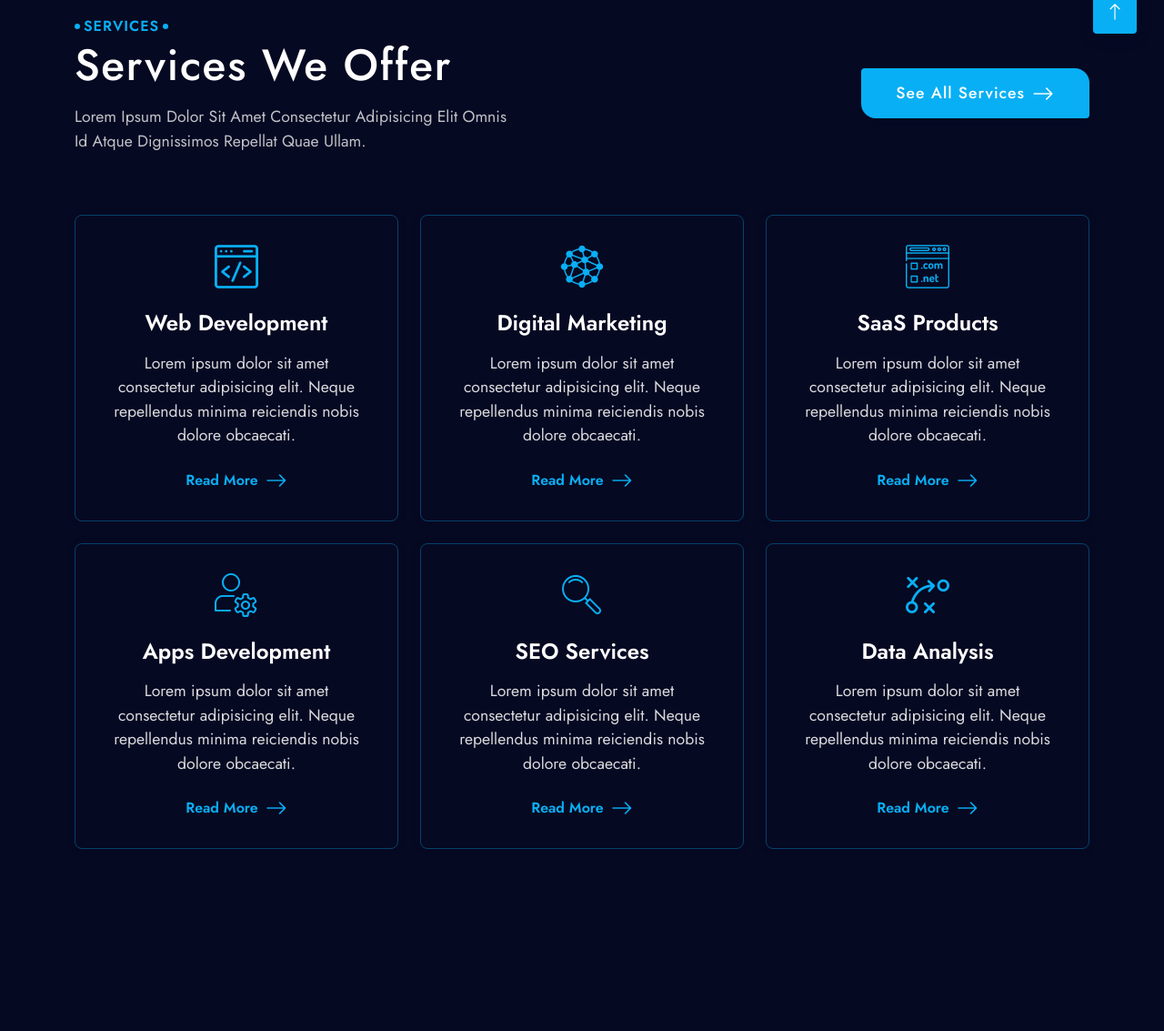
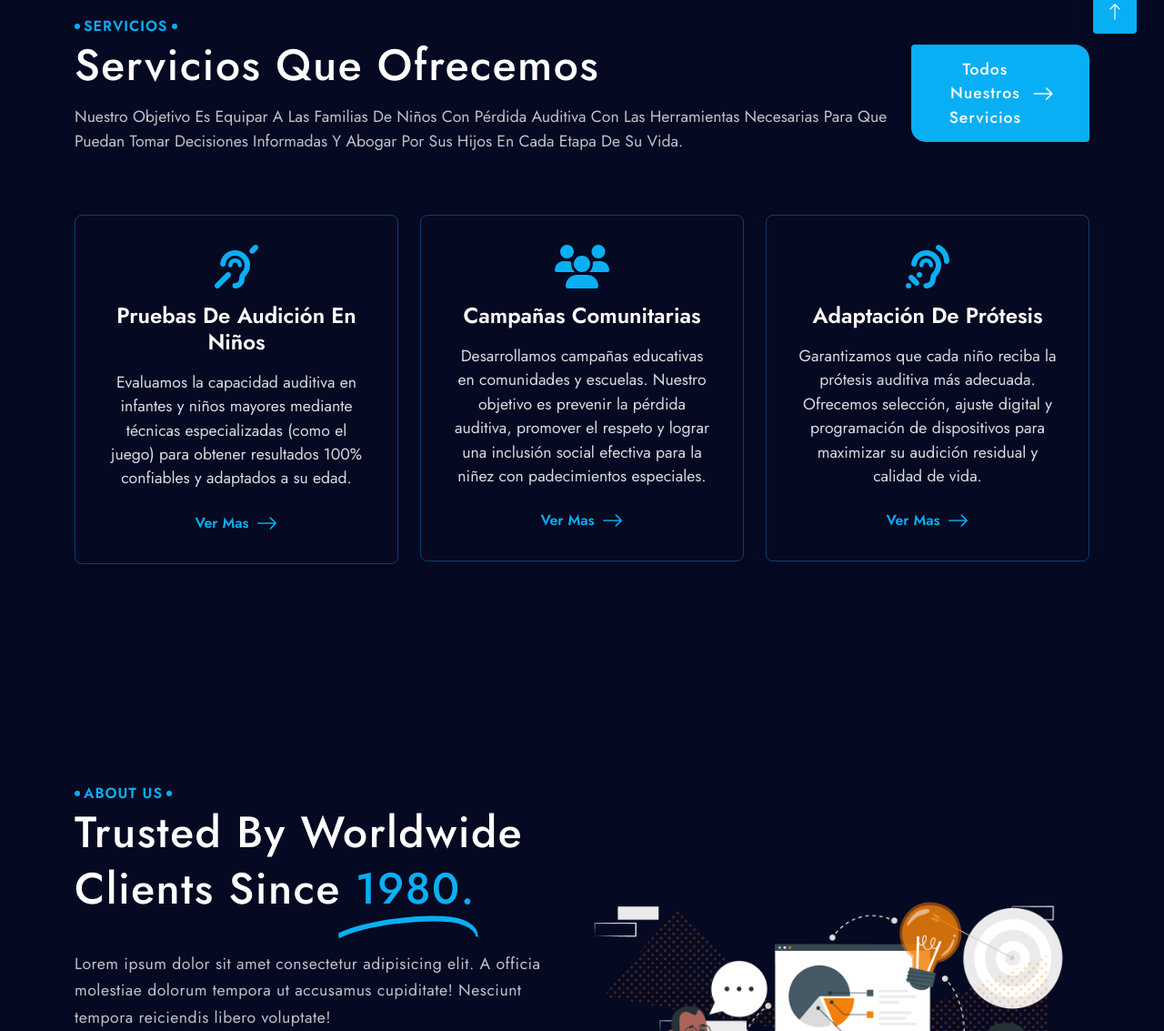
Before and after one commit to Ale1102/Fusninpe, a plain HTML site: page html/index.html in a window 1280 px wide. Shown: the part 863-1996 px from the top of the page at 91% size. Drawn offline with Linux system fonts and the light colour scheme; files whose address does not match are found by name.

Commit message:
Segundo cambio
Sección de servicios

```diff
--- a/html/index.html
+++ b/html/index.html
@@ -161,7 +161,7 @@
                         <p class="slide-subtitle ">Detección Temprana de Sordera + Servicios de Intervención Temprana = <strong>Desarrollo Normal del Habla y Lenguaje.</strong></p>
                       </div>
                       <div class="col-12   ">
-                        <div class="cta-links-area"><a class=" btn-solid cta-link cta-link-primary  " href="#0">Donar Ahora</a><a class=" btn-outline cta-link  " href="#0">Ver Nuestro Impacto      </a></div>
+                        <div class="cta-links-area"><a class=" btn-solid cta-link cta-link-primary  " href="#0">Mas Información</a></div>
                       </div>
                     </div>
                   </div>
@@ -169,7 +169,7 @@
               </div>
             </div>
           </div>
-          <!--first slide (primer diapositiva) -->
+          <!--Second slite (Segunda diapositiva) -->
           <div class="swiper-slide">
             <div class="slide-bg-img" data-bg-img="https://fusninpe.org/wp-content/themes/fusninpe-Child/assets/images/sliders/200325/slide_01.png">
               <div class="overlay-gradient-color"></div>
@@ -216,7 +216,7 @@
               </div>
             </div>
           </div>
-          <!--second slide (segunda diapositiva) -->
+          <!--third slide (tercera diapositiva) -->
           <div class="swiper-slide">
             <div class="slide-bg-img" data-bg-img="https://fusninpe.org/wp-content/themes/fusninpe-Child/assets/images/sliders/200325/slide_02.png">
               <div class="overlay-gradient-color "></div>
@@ -256,7 +256,7 @@
               </div>
             </div>
           </div>
-          <!--third slide (tercera diapositiva) -->
+          <!--fourd slide (Cuarta diapositiva) -->
           <div class="swiper-slide">
             <div class="slide-bg-img" data-bg-img="https://fusninpe.org/wp-content/themes/fusninpe-Child/assets/images/sliders/200325/slide_03.png">
               <div class="overlay-gradient-color"></div>
@@ -321,80 +321,48 @@
     <section class="services services-boxed mega-section  " id="services">
       <div class="container">
         <div class="sec-heading  ">
-          <div class="content-area"><span class=" pre-title       wow fadeInUp " data-wow-delay=".2s">services</span>
-            <h2 class=" title    wow fadeInUp" data-wow-delay=".4s"><span class='hollow-text'>services</span> we offer</h2>
-            <p class="subtitle   wow fadeInUp " data-wow-delay=".6s">Lorem ipsum dolor sit amet consectetur adipisicing elit Omnis <br>id atque  dignissimos repellat quae ullam.</p>
+          <div class="content-area"><span class=" pre-title       wow fadeInUp " data-wow-delay=".2s">servicios </span>
+            <h2 class=" title    wow fadeInUp" data-wow-delay=".4s"><span class='hollow-text'>servicios</span> que ofrecemos</h2>
+            <p class="subtitle   wow fadeInUp " data-wow-delay=".6s">Nuestro objetivo es equipar a las familias de niños con pérdida auditiva con las herramientas necesarias para que puedan tomar decisiones informadas y abogar por sus hijos en cada etapa de su vida.</p>
           </div>
-          <div class=" cta-area   wow fadeInUp" data-wow-delay=".8s"><a class="cta-btn btn-solid    ">see all services <i class="bi bi-arrow-right icon "></i></a></div>
+          <div class=" cta-area   wow fadeInUp" data-wow-delay=".8s"><a class="cta-btn btn-solid    ">Todos Nuestros Servicios <i class="bi bi-arrow-right icon "></i></a></div>
         </div>
         <div class="row gx-4 gy-4 services-row text-center">
           <div class="col-12 col-md-6  col-lg-4 mx-auto ">
             <!--Start First service box (Inicio de la primera caja de servicio) -->
             <div class="box service-box  wow fadeInUp reveal-start" data-wow-offset="0" data-wow-delay=".1s">
-              <div class="service-icon"><i class="flaticon-web-development font-icon"></i></div><span class="service-num hollow-text">1    </span>
+              <div class="service-icon"><i class="fas fa-ear-deaf font-icon"></i></div><span class="service-num hollow-text">1    </span>
               <div class="service-content">
-                <h3 class="service-title">web development</h3>
-                <p class="service-text">Lorem ipsum dolor sit amet consectetur adipisicing elit. Neque repellendus minima reiciendis nobis dolore obcaecati.</p>
-              </div><a class="read-more" href="service-single.html">read more<i class="bi bi-arrow-right icon "></i></a>
+                <h3 class="service-title">Pruebas de Audición en Niños</h3>
+                <p class="service-text">Evaluamos la capacidad auditiva en infantes y niños mayores mediante técnicas especializadas (como el juego) para obtener resultados 100% confiables y adaptados a su edad.</p>
+              </div><a class="read-more" href="service-single.html">Ver mas<i class="bi bi-arrow-right icon "></i></a>
             </div>
             <!-- End First service box (Fin de la primera caja de servicio) -->
           </div>
           <div class="col-12 col-md-6  col-lg-4 mx-auto ">
-            <!--Start Second service box (Inicio de la segunda caja de servicio) -->
-            <div class="box service-box  wow fadeInUp reveal-start" data-wow-offset="0" data-wow-delay=".2s">
-              <div class="service-icon"><i class="flaticon-nanotechnology font-icon"></i></div><span class="service-num hollow-text">2    </span>
+            <!--Start 5th service box (Inicio de la quinta caja de servicio) -->
+            <div class="box service-box  wow fadeInUp reveal-start" data-wow-offset="0" data-wow-delay=".5s">
+              <div class="service-icon"><i class="fa-solid fa-users font-icon"></i></div><span class="service-num hollow-text">5    </span>
               <div class="service-content">
-                <h3 class="service-title">Digital Marketing</h3>
-                <p class="service-text">Lorem ipsum dolor sit amet consectetur adipisicing elit. Neque repellendus minima reiciendis nobis dolore obcaecati.</p>
-              </div><a class="read-more" href="service-single.html">read more<i class="bi bi-arrow-right icon "></i></a>
+                <h3 class="service-title">Campañas Comunitarias</h3>
+                <p class="service-text">Desarrollamos campañas educativas en comunidades y escuelas. Nuestro objetivo es prevenir la pérdida auditiva, promover el respeto y lograr una inclusión social efectiva para la niñez con padecimientos especiales.</p>
+              </div><a class="read-more" href="service-single.html">Ver mas<i class="bi bi-arrow-right icon "></i></a>
             </div>
-            <!-- End Second service box (Fin de la segunda caja de servicio) -->
+            <!-- End 5th service box (Fin de la quinta caja de servicio) -->
           </div>
           <div class="col-12 col-md-6  col-lg-4 mx-auto  ">
             <!--Start Third service box (Inicio de la tercera caja de servicio) -->
             <div class="box service-box  wow fadeInUp reveal-start" data-wow-offset="0" data-wow-delay=".3s">
-              <div class="service-icon"><i class="flaticon-web-domain font-icon"></i></div><span class="service-num hollow-text">3    </span>
+              <div class="service-icon"><i class="fa-solid fa-ear-listen font-icon"></i></div><span class="service-num hollow-text">3    </span>
               <div class="service-content">
-                <h3 class="service-title">SaaS products </h3>
-                <p class="service-text">Lorem ipsum dolor sit amet consectetur adipisicing elit. Neque repellendus minima reiciendis nobis dolore obcaecati.</p>
-              </div><a class="read-more" href="service-single.html">read more<i class="bi bi-arrow-right icon "></i></a>
+                <h3 class="service-title">Adaptación de Prótesis </h3>
+                <p class="service-text">Garantizamos que cada niño reciba la prótesis auditiva más adecuada. Ofrecemos selección, ajuste digital y programación de dispositivos para maximizar su audición residual y calidad de vida.</p>
+              </div><a class="read-more" href="service-single.html">Ver mas<i class="bi bi-arrow-right icon "></i></a>
             </div>
             <!-- End Third service box (Fin de la tercera caja de servicio) -->
           </div>
-          <div class="col-12 col-md-6  col-lg-4 mx-auto  ">
-            <!--Start fourth service box (Inicio de la cuarta caja de servicio) -->
-            <div class="box service-box  wow fadeInUp reveal-start" data-wow-offset="0" data-wow-delay=".4s">
-              <div class="service-icon"><i class="flaticon-profile font-icon"></i></div><span class="service-num hollow-text">4    </span>
-              <div class="service-content">
-                <h3 class="service-title">Apps development</h3>
-                <p class="service-text">Lorem ipsum dolor sit amet consectetur adipisicing elit. Neque repellendus minima reiciendis nobis dolore obcaecati.</p>
-              </div><a class="read-more" href="service-single.html">read more<i class="bi bi-arrow-right icon "></i></a>
-            </div>
-            <!-- End fourth service box (Fin de la cuarta caja de servicio) -->
-          </div>
-          <div class="col-12 col-md-6  col-lg-4 mx-auto  ">
-            <!--Start 5th service box (Inicio de la quinta caja de servicio) -->
-            <div class="box service-box  wow fadeInUp reveal-start" data-wow-offset="0" data-wow-delay=".5s">
-              <div class="service-icon"><i class="flaticon-search font-icon"></i></div><span class="service-num hollow-text">5    </span>
-              <div class="service-content">
-                <h3 class="service-title">SEO services</h3>
-                <p class="service-text">Lorem ipsum dolor sit amet consectetur adipisicing elit. Neque repellendus minima reiciendis nobis dolore obcaecati.</p>
-              </div><a class="read-more" href="service-single.html">read more<i class="bi bi-arrow-right icon "></i></a>
-            </div>
-            <!-- End 5th service box (Fin de la quinta caja de servicio) -->
-          </div>
-          <div class="col-12 col-md-6  col-lg-4 mx-auto  ">
-            <!--Start 6th service box (Inicio de la sexta caja de servicio) -->
-            <div class="box service-box  wow fadeInUp  reveal-start" data-wow-offset="0" data-wow-delay=".6s">
-              <div class="service-icon"><i class="flaticon-strategy font-icon"></i></div><span class="service-num hollow-text">6    </span>
-              <div class="service-content">
-                <h3 class="service-title">data analysis</h3>
-                <p class="service-text">Lorem ipsum dolor sit amet consectetur adipisicing elit. Neque repellendus minima reiciendis nobis dolore obcaecati.</p>
-              </div><a class="read-more" href="service-single.html">read more<i class="bi bi-arrow-right icon "></i></a>
-            </div>
-            <!-- End 6th service box (Fin de la sexta caja de servicio) -->
-          </div>
-        </div>
+
+
       </div>
     </section>
   <!-- End  services Section (Fin de la sección de servicios) -->
```
Also changed, not shown: html/assets/images/hero/Doc.jpg (added).
